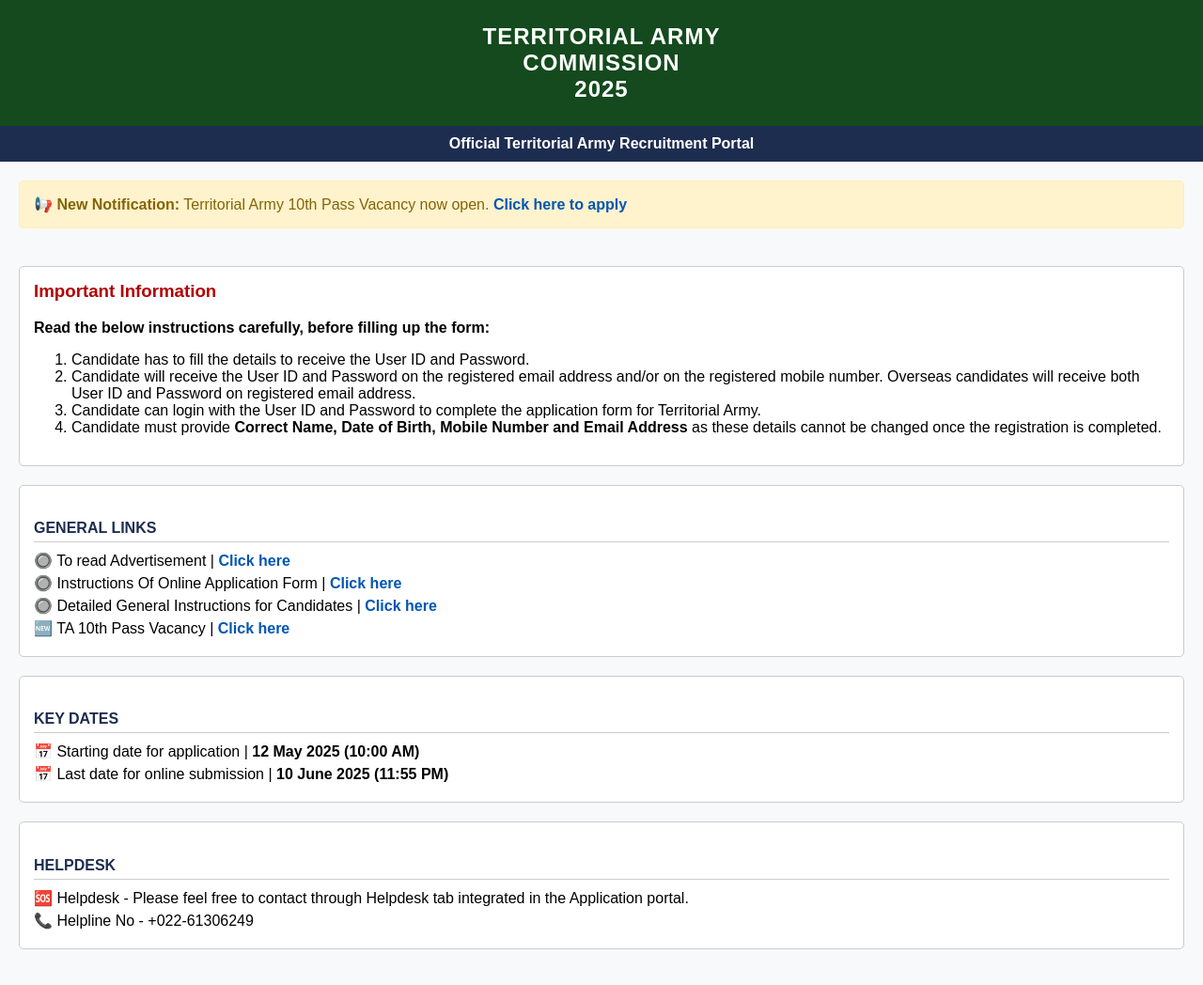
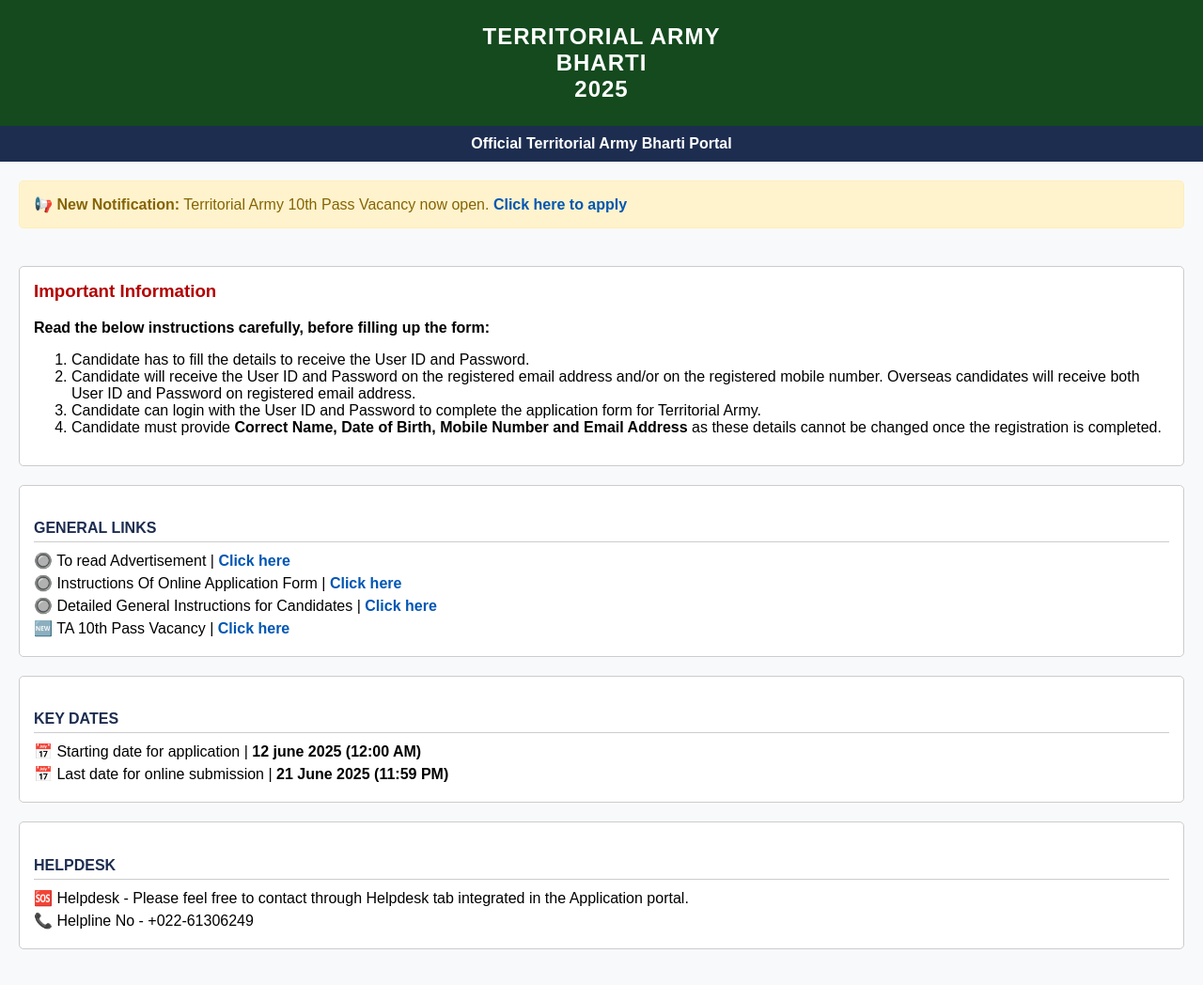
Before and after one commit to jointerritorialarmy/rallybharti, a plain HTML site: page index.html in a window 1280 px wide. Shown: the whole page at 94% size. Drawn offline with Linux system fonts and the light colour scheme.

Commit message:
Update index.html

```diff
--- a/index.html
+++ b/index.html
@@ -86,11 +86,11 @@
 
   <header>
     TERRITORIAL ARMY<br>
-    COMMISSION <br> 2025
+    BHARTI <br> 2025
   </header>
 
   <div class="nav-bar">
-    Official Territorial Army Recruitment Portal
+    Official Territorial Army Bharti Portal
   </div>
 
   <div class="notification">
@@ -120,8 +120,8 @@
 
     <div class="section">
       <h4>KEY DATES</h4>
-      <p>📅 Starting date for application | <strong>12 May 2025 (10:00 AM)</strong></p>
-      <p>📅 Last date for online submission | <strong>10 June 2025 (11:55 PM)</strong></p>
+      <p>📅 Starting date for application | <strong>12 june 2025 (12:00 AM)</strong></p>
+      <p>📅 Last date for online submission | <strong>21 June 2025 (11:59 PM)</strong></p>
     </div>
 
     <div class="section">
```
